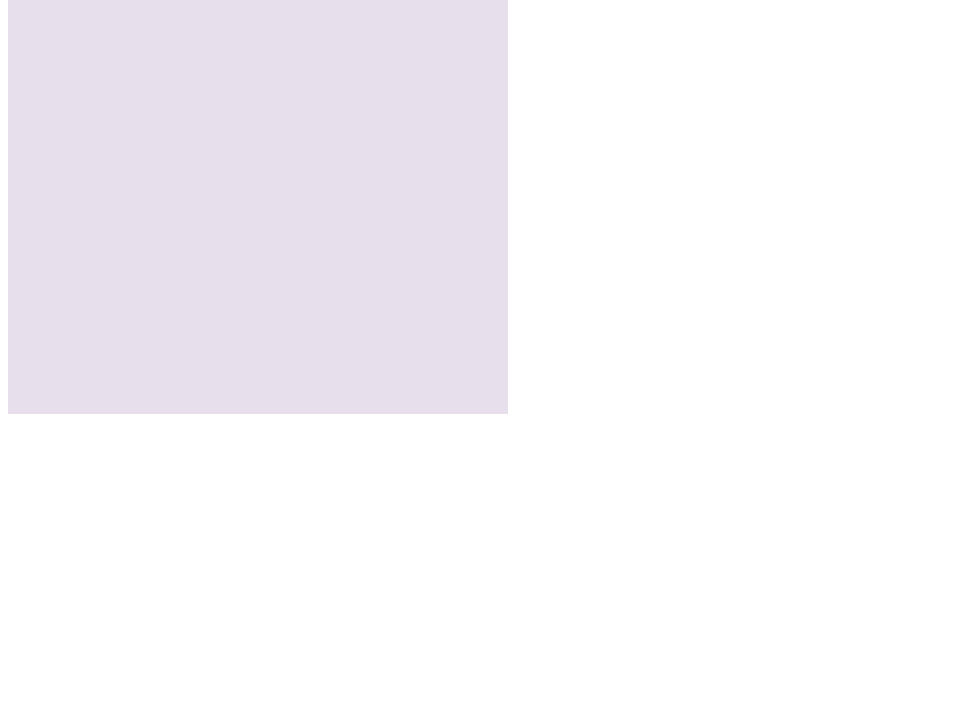
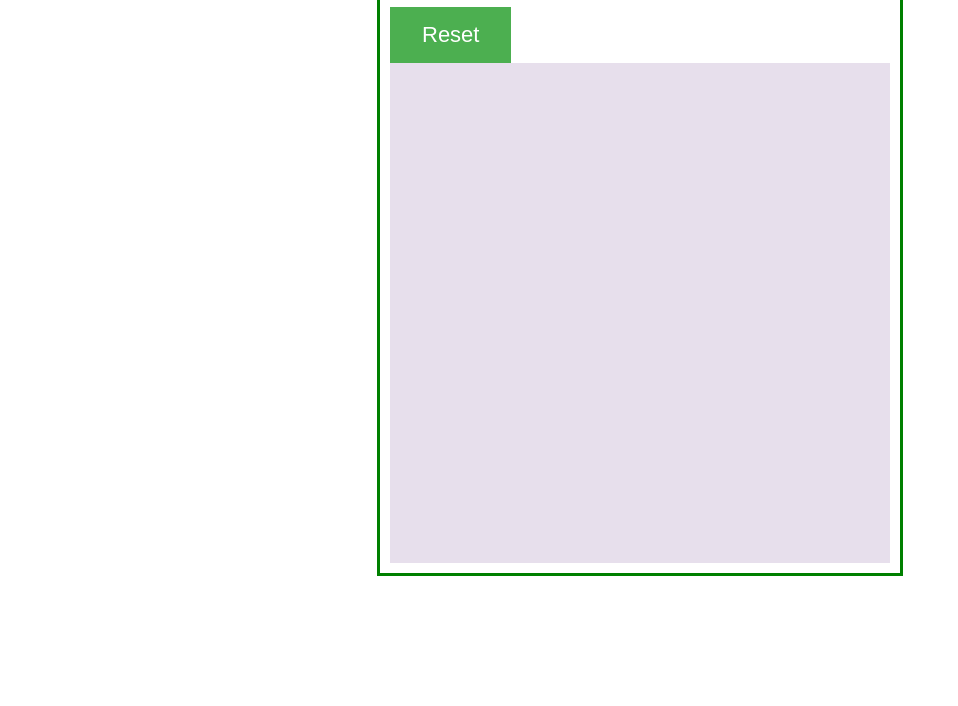
Before and after one commit to ccoxx019/Etch-a-Sketch, a plain HTML site: page index.html in a window 1280 px wide. Shown: the part 94-800 px from the top of the page, without its empty margins (0-958 px from the left). Drawn offline with Linux system fonts and the light colour scheme.

Commit message:
reset button added

```diff
--- a/EtchASketch.js
+++ b/EtchASketch.js
@@ -1,17 +1,24 @@
 var board = document.querySelector("#board");
-var boxes = document.querySelectorAll(".box");
+var boxes = document.querySelectorAll(".cell");
 var numberOfBoxes = 10000;
 
 function createGrid(cells) {
     for (let i = 0; i < cells; i++) {
         let div = document.createElement("div");
-        div.classList.add("box");
+        div.classList.add("cell");
         board.appendChild(div);
+        //color cell when cursor moves over
         div.addEventListener("mouseover", function() {
             div.classList.add("active");
         })
     };
 };
 
+function resetCells() {
+    var cells = document.querySelectorAll(".cell");
+    [].forEach.call(cells, function(el) {
+        el.classList.remove("active");
+});
+}
 
 createGrid(numberOfBoxes);
--- a/index.html
+++ b/index.html
@@ -9,9 +9,12 @@
 
 </head>
 <body>
-
-    <div id="board">
-        <!-- make 16 div boxes in js -->
+    <div class="container">
+        <h1>Etch-A-Sketch</h1>
+        <button id="resetButton" onclick="resetCells()">Reset</button>
+        <div id="board">
+            <!-- make 16 div boxes in js -->
+        </div>
     </div>
 
 
--- a/styles.css
+++ b/styles.css
@@ -1,3 +1,21 @@
+/* reset button style */
+#resetButton {
+    background-color: #4CAF50; /* Green */
+    border: none;
+    color: white;
+    padding: 15px 32px;
+    text-align: center;
+    text-decoration: none;
+    display: inline-block;
+    font-size: 22px;
+}
+
+.container {
+    margin: auto;
+    width: 500px;
+    border: 3px solid green;
+    padding: 10px;
+}
 
 /* grid */
 #board {
@@ -9,7 +27,14 @@
 }
 
 /* empty cells */
-div {
+/*div {
+    background-color: rgb(231, 223, 236);
+    border: 0px solid black;
+    height: 5px;
+    width: 5px;
+}*/
+
+.cell {
     background-color: rgb(231, 223, 236);
     border: 0px solid black;
     height: 5px;
```
